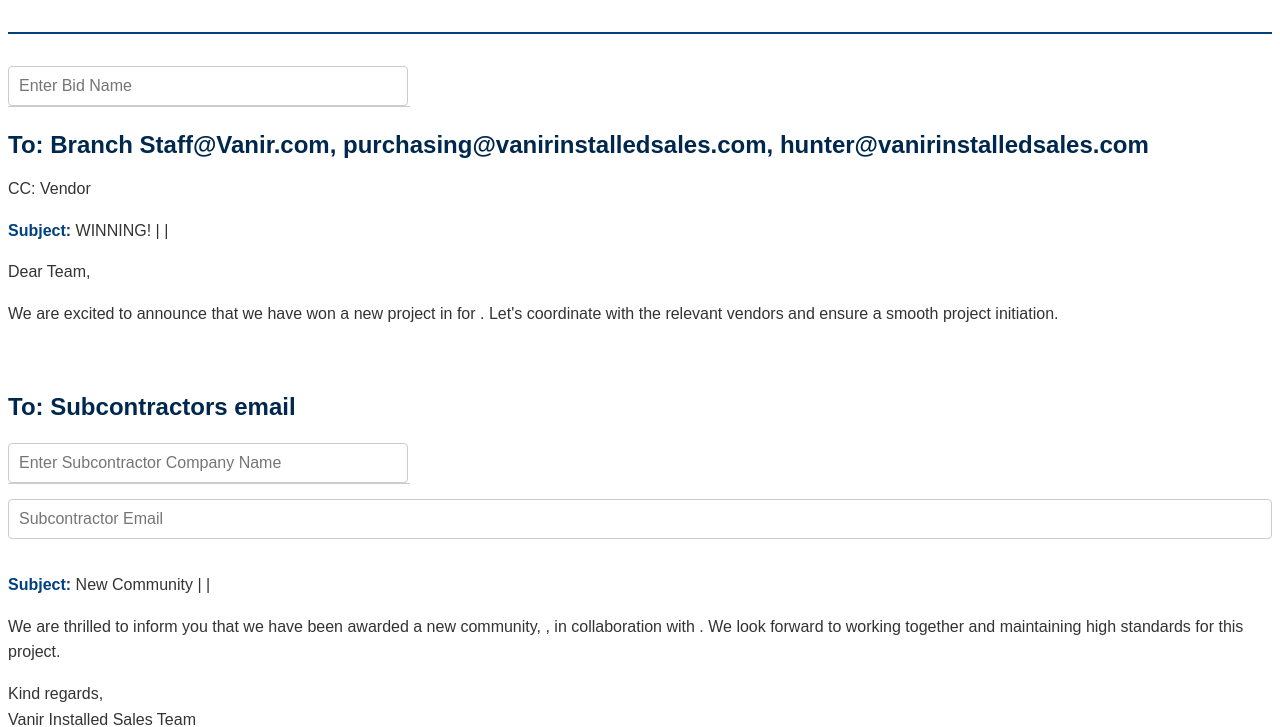
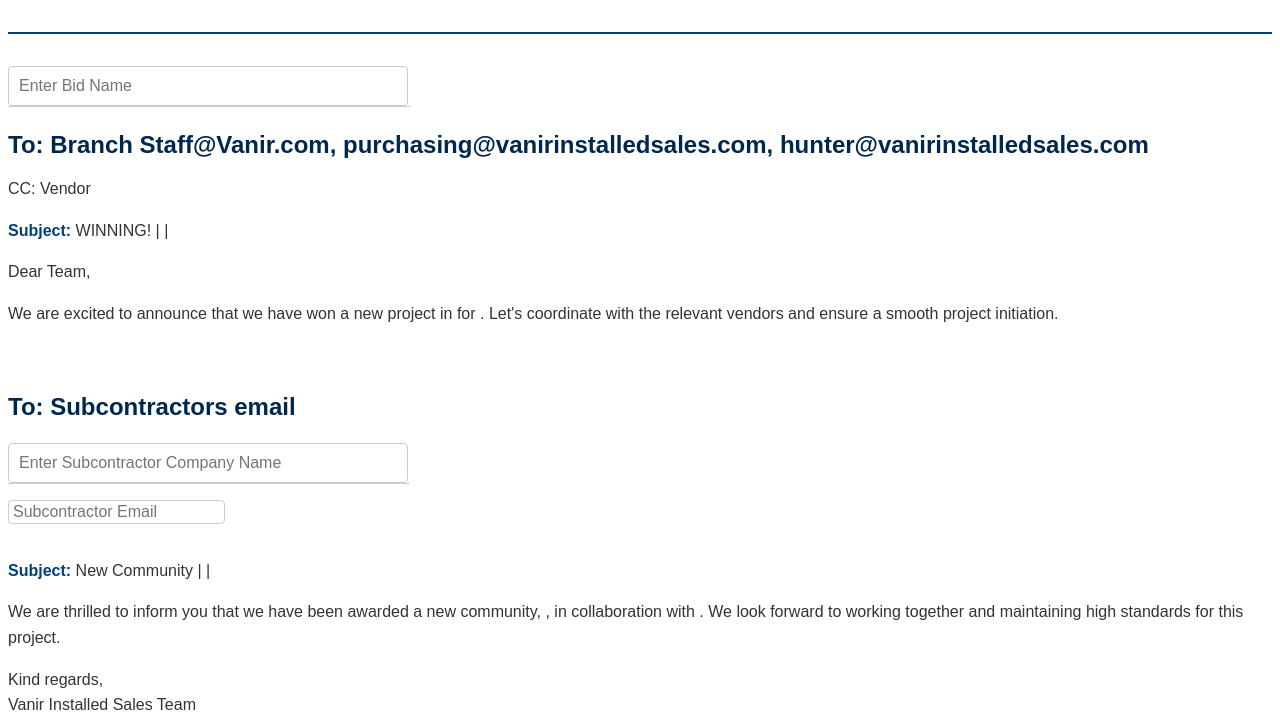
Before and after one commit to RichardMCGirt/winningemailtemplate, a plain HTML site: page index.html in a window 1280 px wide. Shown: the top 727 px of the page. Drawn offline with Linux system fonts and the light colour scheme; no server answers.

```diff
--- a/script.js
+++ b/script.js
@@ -4,6 +4,9 @@
 const bidTableName = 'tblQo2148s04gVPq1';
 const subcontractorBaseName = 'applsSm4HgPspYfrg';
 const subcontractorTableName = 'tblX03hd5HX02rWQu';
+
+
+
 
 let bidNameSuggestions = [];
 let subcontractorSuggestions = []; // Stores { companyName, email } for mapping
@@ -165,6 +168,8 @@
     emailContainer.prepend(subdivisionInputWrapper);
 }
 
+
+
 // Fetch bid names and subcontractor suggestions, then update autocomplete inputs
 async function fetchAndUpdateAutocomplete() {
     await fetchBidNameSuggestions();
--- a/style.css
+++ b/style.css
@@ -87,3 +87,13 @@
     cursor: not-allowed;
     opacity: 0.6; /* Optional: makes the input look grayed out */
 }
+
+
+#subcontractorEmailInput {
+    width: auto;                /* Allow auto-width */
+    min-width: 150px;           /* Minimum width */
+    max-width: 100%;            /* Limit width to prevent overflow */
+    padding: 2px 4px;           /* Some padding for readability */
+    white-space: nowrap;        /* Prevent wrapping */
+    overflow: hidden;           /* Hide overflow text */
+}
```
